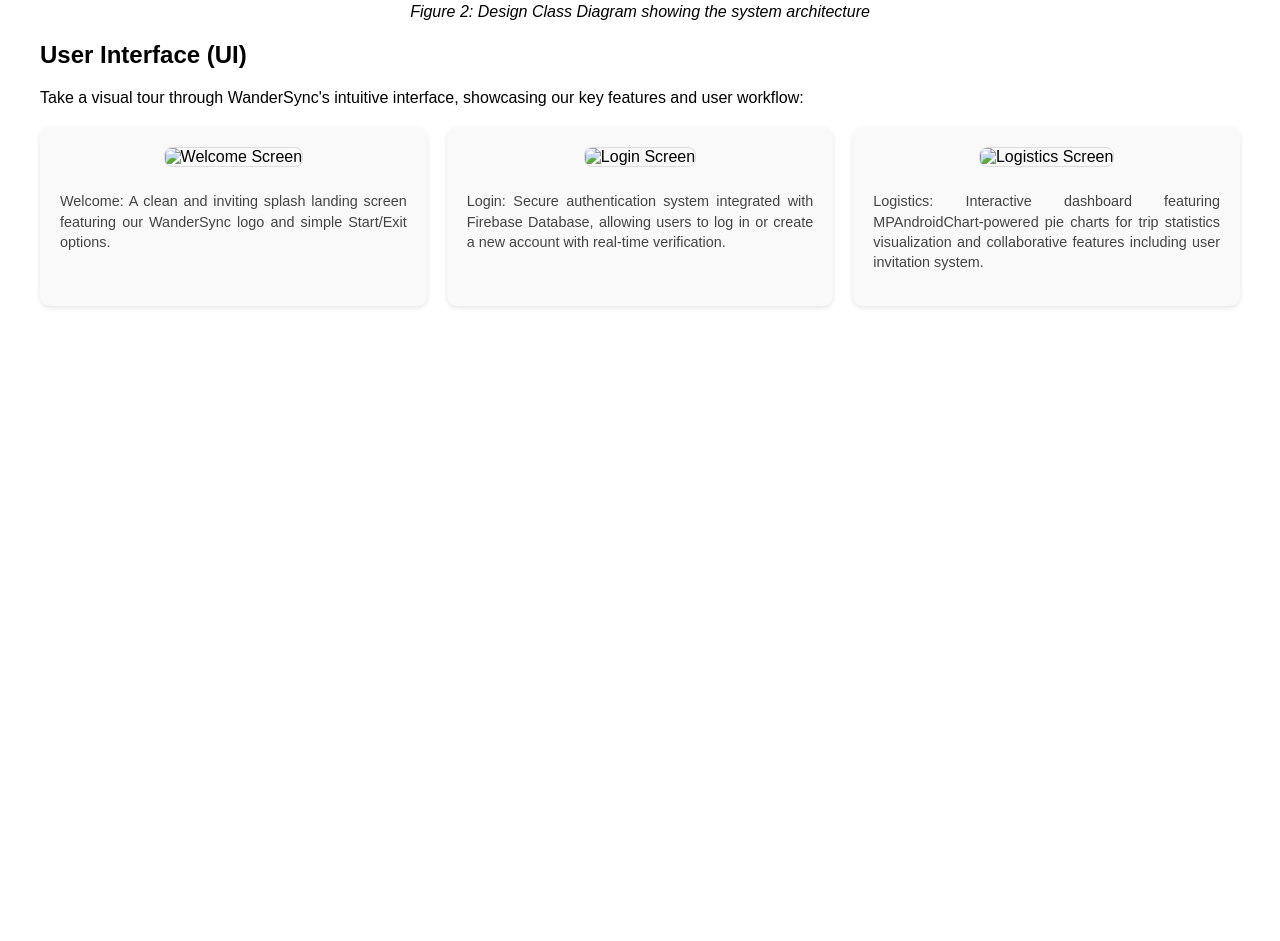
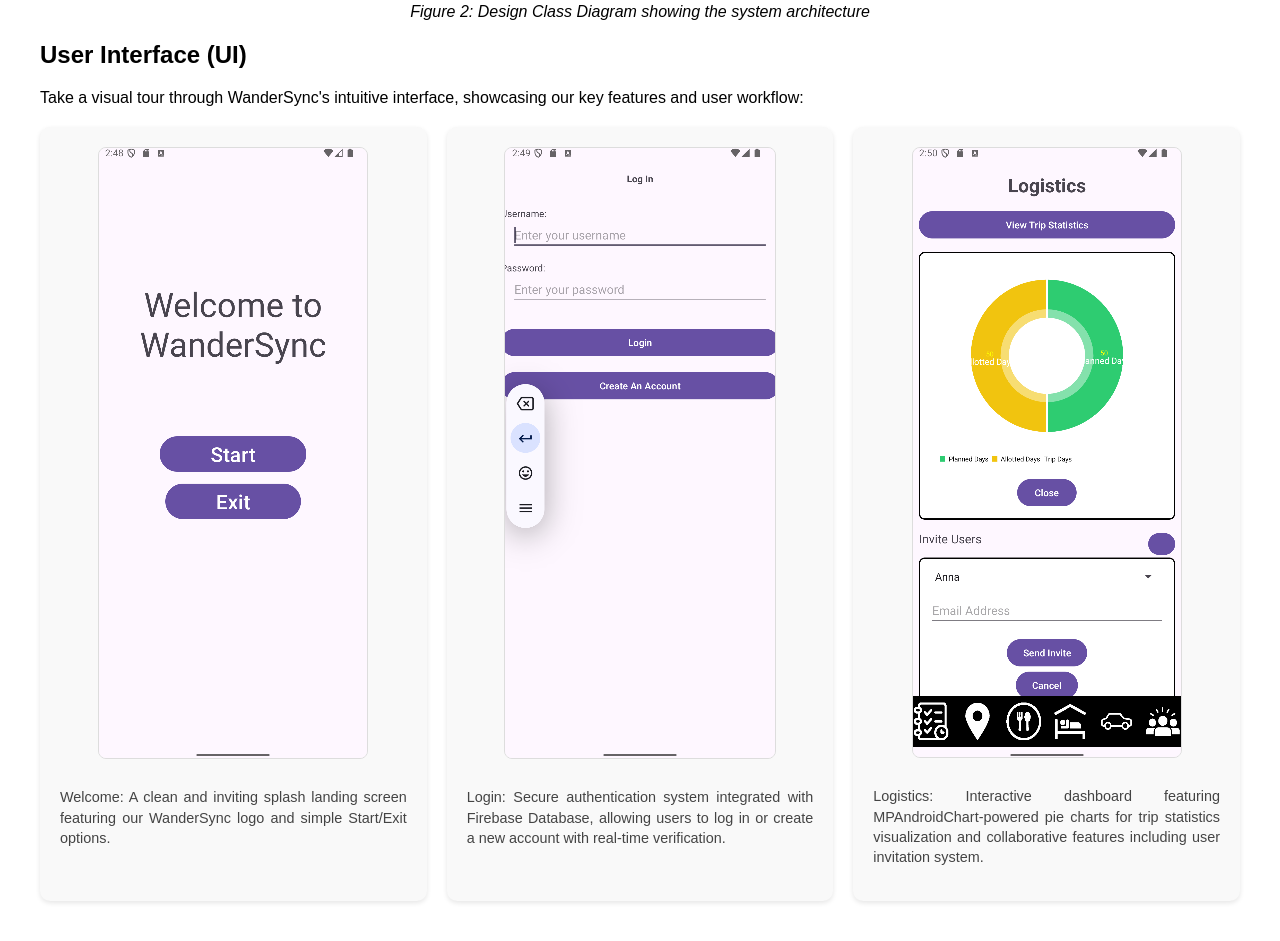
Before and after one commit to PranavViswanath/wandersync.github.io, a plain HTML site: page index.html in a window 1280 px wide. Shown: the part 2192-3133 px from the top of the page. Before the commit the page ends 2538 px from the top, so only its background shows below. Drawn offline with Linux system fonts and the light colour scheme.

Commit message:
fixing imgs

```diff
--- a/index.html
+++ b/index.html
@@ -99,17 +99,17 @@
 
     <div class="ui-grid">
         <div class="ui-item">
-            <img src="images/welcome page.jpg" alt="Welcome Screen">
+            <img src="images/welcome page.png" alt="Welcome Screen">
             <p class="ui-description">Welcome: A clean and inviting splash landing screen featuring our WanderSync logo and simple Start/Exit options.</p>
         </div>
 
         <div class="ui-item">
-            <img src="images/login page.jpg" alt="Login Screen">
+            <img src="images/login page.png" alt="Login Screen">
             <p class="ui-description">Login: Secure authentication system integrated with Firebase Database, allowing users to log in or create a new account with real-time verification.</p>
         </div>
 
         <div class="ui-item">
-            <img src="images/logistics page.jpg" alt="Logistics Screen">
+            <img src="images/logistics page.png" alt="Logistics Screen">
             <p class="ui-description">Logistics: Interactive dashboard featuring MPAndroidChart-powered pie charts for trip statistics visualization and collaborative features including user invitation system.</p>
         </div>
     </div>
```
